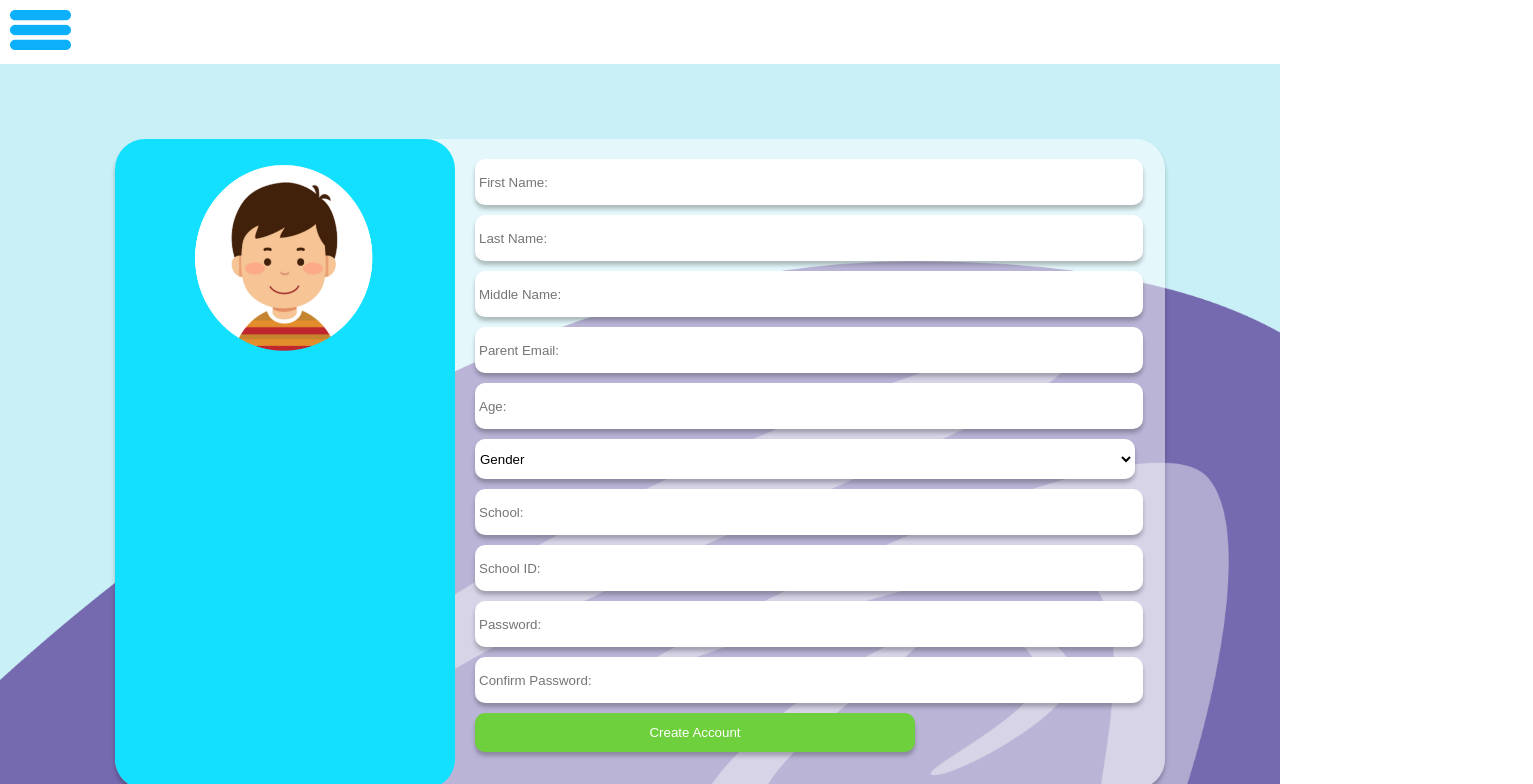
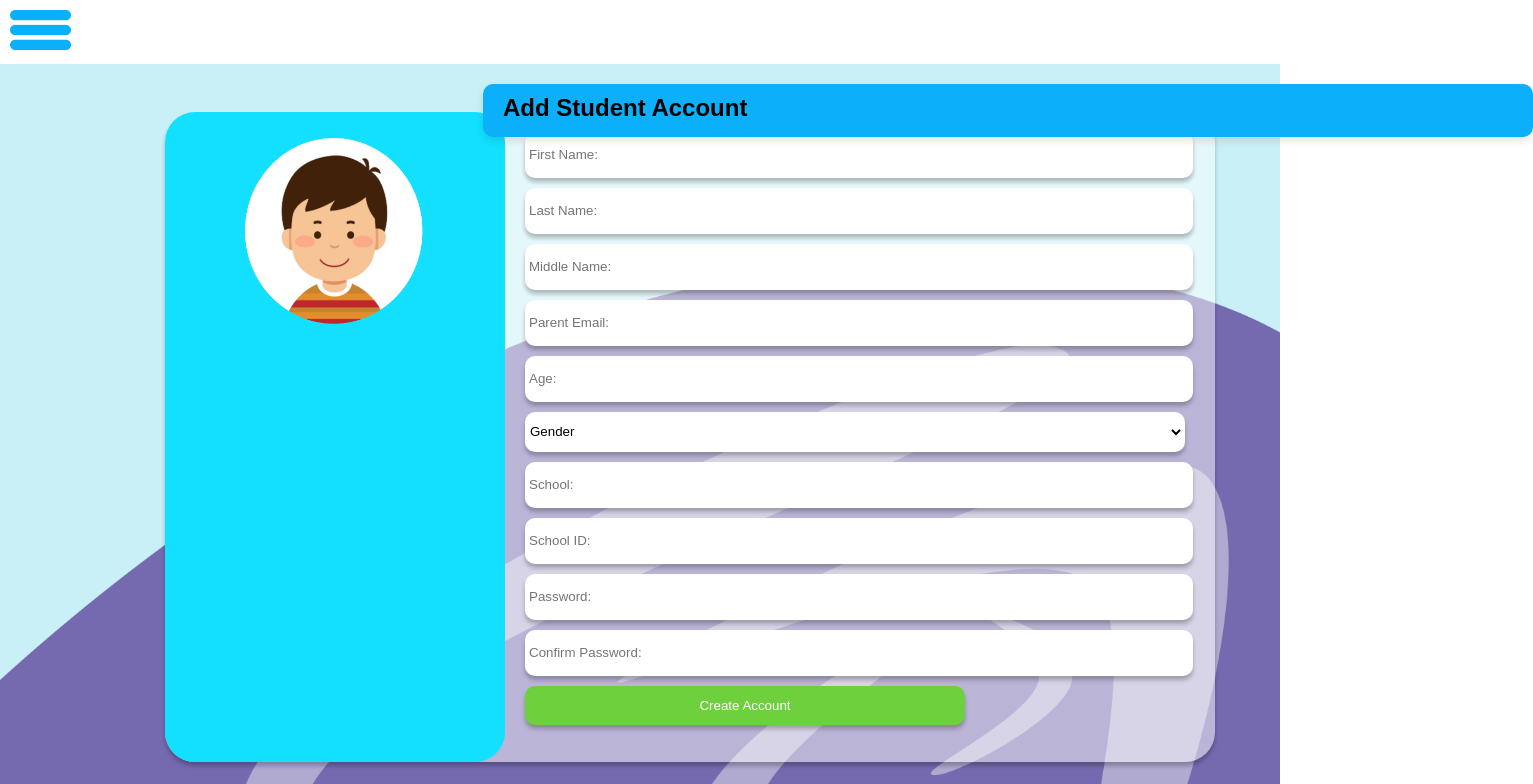
Before and after one commit to tnmtthw/E-BASA-ADMIN, a React (Create React App) app: page /add-student in a window 1280 px wide. Shown: the top 784 px of the page, 1533 px wide, since content can reach past the window. Built offline with nearby package versions, Linux system fonts and the light colour scheme; a web font is replaced by a local one.

Commit message:
Added header on Add student account

```diff
--- a/package.json
+++ b/package.json
@@ -7,7 +7,9 @@
     "@testing-library/react": "^13.4.0",
     "@testing-library/user-event": "^13.5.0",
     "axios": "^1.6.2",
+    "chart.js": "^3.9.1",
     "react": "^18.2.0",
+    "react-chartjs-2": "^5.2.0",
     "react-dom": "^18.2.0",
     "react-router-dom": "^6.20.1",
     "react-scripts": "5.0.1",
--- a/src/AddStudent.js
+++ b/src/AddStudent.js
@@ -36,7 +36,11 @@ const handleSubmit = async (e) => {
 
   return (
     <>
+      <div className="header1">
+          <h2 className="text-xl font-bold">Add Student Account</h2>
+        </div>
     <div class="center-container">
+
     <div className="Add-Student-container">
       <div className="flex-container">
       <div className="student-side">
--- a/src/App.js
+++ b/src/App.js
@@ -4,6 +4,7 @@ import { BrowserRouter as Router, Route, Routes } from 'react-router-dom';
 import Sidebar from './Sidebar';
 import AddStudent from './AddStudent';
 import StudentAccount from './StudentAccount';
+
 
 const App = () => {
   return (
--- a/src/index.css
+++ b/src/index.css
@@ -11,12 +11,26 @@ body {
 #logo{
   padding-left: 30px;
 }
+.header1 {
+  left: 50%;
+  transform: translate(46%);
+  background-color: #0CB0FA;
+  width: 1050px;
+  border-radius: 10px;
+  box-shadow: 0 4px 8px rgba(0, 0, 0, 0.1); /* Adjust the values as needed */
+}
 
+h2{
+  padding-top: 10px;
+  padding-bottom: 15px;
+  margin-left: 20px;
+
+}
 .center-container{
   display: flex;
   justify-content: center;
   align-items: center;
-  height: 100vh;
+  height: 70vh;
 }
 
 .Add-Student-container{
@@ -25,6 +39,7 @@ body {
   box-shadow: 0px 4px 4px 0px rgba(0, 0, 0, 0.25);
   width: 1050px;
   height: 650px;
+  margin-left: 100px;
   flex-shrink: 0;
 }
 
@@ -76,6 +91,7 @@ cursor: pointer;
   flex-shrink: 0;
   border-color: transparent;
   margin-bottom: 10px; /* Adjust the margin-bottom as needed */
+  color: black;
 }
 
 .Lcontainer {
```
Also changed, not shown: 1 other file (tests, documents, lock files or other folders).
